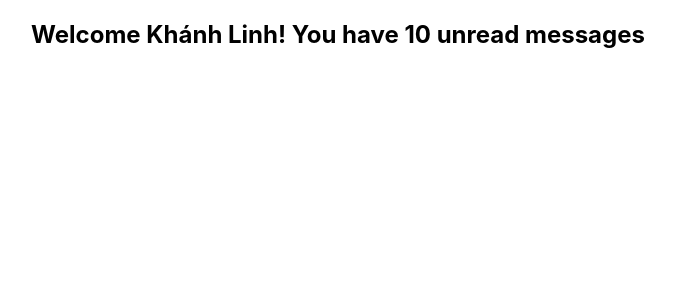
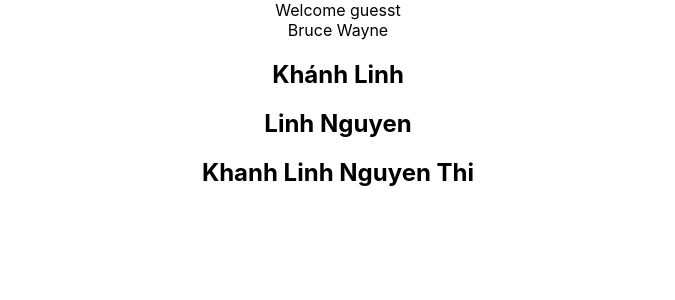
Before and after one commit to LazyyNguyen/typescript-learn, a React (Create React App) app: page / in a window 1280 px wide. Shown: the top 300 px of the page, without its empty margins (302-977 px from the left). Built offline with nearby package versions, Linux system fonts and the light colour scheme.

Commit message:
basic props

```diff
--- a/src/App.tsx
+++ b/src/App.tsx
@@ -1,11 +1,34 @@
 import React from 'react';
 import './App.css';
-import {Greet} from './components/Greet';
+import { Greet } from './components/Greet';
+import { Person } from './components/Person'
+import {PersonList} from './components/PersonList';
 
 function App() {
+  const personName = {
+    first: 'Bruce',
+    last: 'Wayne'
+  }
+  const personList = [
+    {
+      first: "Khánh",
+      last: "Linh"
+    },
+    {
+      first: "Linh",
+      last: "Nguyen"
+    },
+    {
+      first: "Khanh Linh",
+      last: "Nguyen Thi"
+    },
+
+  ]
   return (
     <div className="App">
-      <Greet name="Khánh Linh"/>
+      <Greet name="Khánh Linh" messageCount={3} isLoggedIn={false} />
+      <Person name={personName} />
+      <PersonList names={personList}/>
     </div>
   );
 }
--- a/src/components/Greet.tsx
+++ b/src/components/Greet.tsx
@@ -1,10 +1,13 @@
 type GreetProps = {
     name: string,
+    messageCount: number,
+    isLoggedIn: boolean,
 }
 export const Greet = (props: GreetProps) => {
     return(
         <div>
-            <h2>Welcome {props.name}! You have 10 unread messages</h2>
+            {props.isLoggedIn ? `Welcome {props.name}! You have {props.messageCount} unread messages`
+            : `Welcome guesst`}
         </div>
     )
 }
--- /dev/null
+++ b/src/components/Person.tsx
@@ -0,0 +1,13 @@
+type PersonProps = {
+    name:{
+        first: string,
+        last: string
+    }
+}
+export const Person = (props:PersonProps) => {
+    return(
+        <div>
+            {props.name.first} {props.name.last}
+        </div>
+    )
+}
--- /dev/null
+++ b/src/components/PersonList.tsx
@@ -0,0 +1,16 @@
+type PersonListProps = {
+    names:{
+        first:string,
+        last:string
+    }[]
+}
+
+export const PersonList = (props:PersonListProps) =>{
+    return(
+        <div>
+            {props.names.map(name =>{
+                return(<h2>{name.first} {name.last}</h2>)
+            })}
+        </div>
+    )
+}
```
